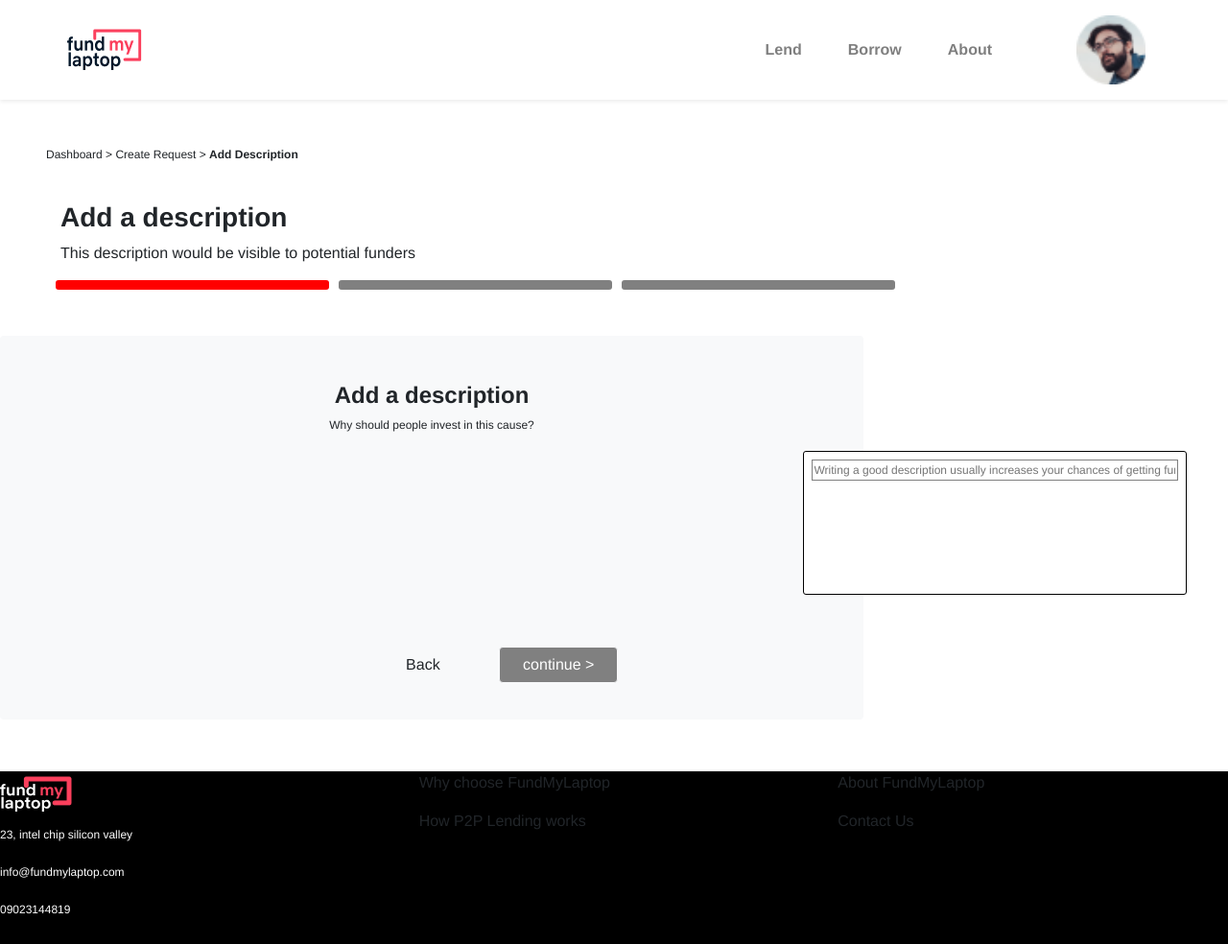
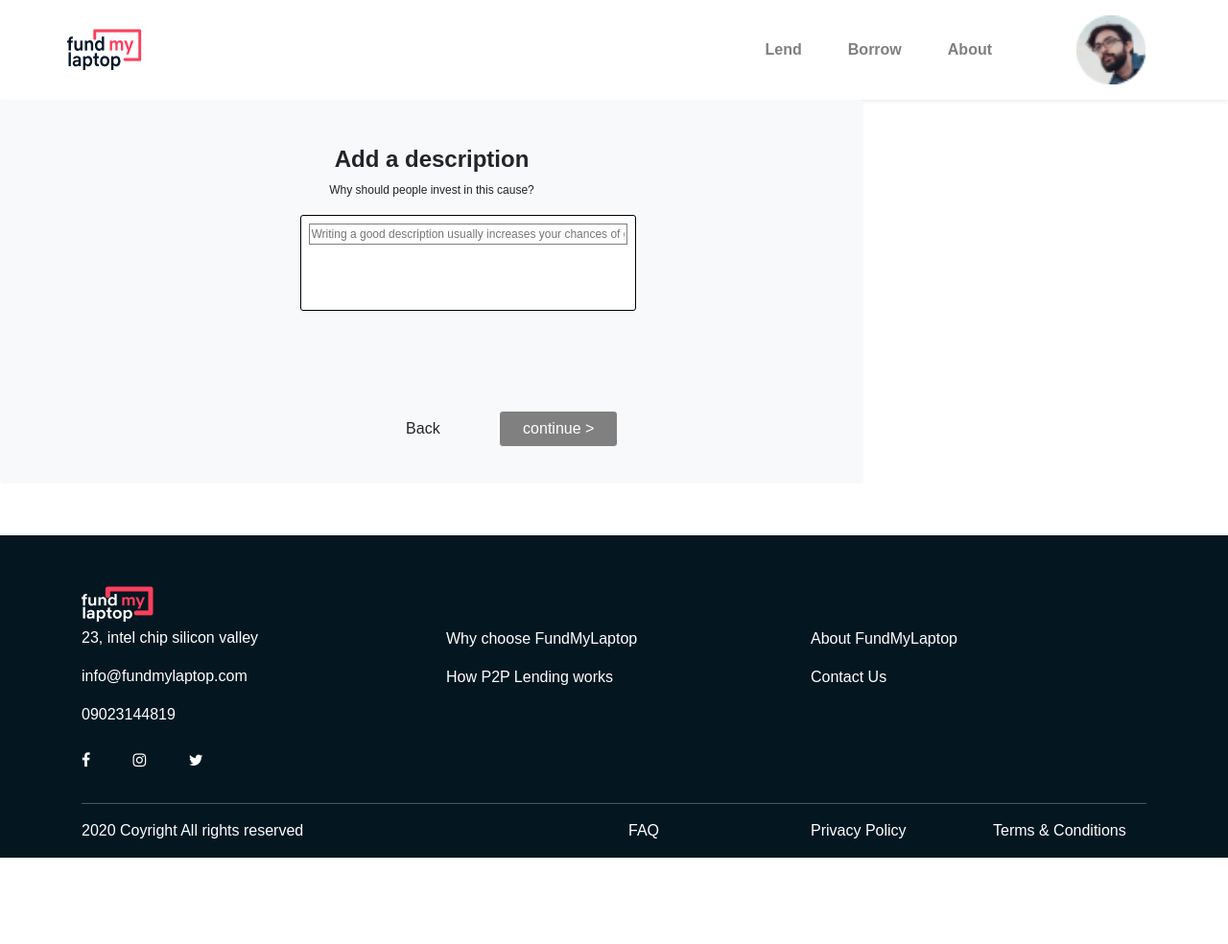
Before and after one commit to uchendu1/request-form-2, a plain HTML site: page index.html in a window 1280 px wide. Shown: the whole page at 96% size. After the commit the page ends 894 px from the top, so only its background shows below. Drawn offline with nearby package versions, Linux system fonts and the light colour scheme.

Commit message:
index.html modified

```diff
--- a/index.html
+++ b/index.html
@@ -13,80 +13,68 @@
     <title>Request Form Two</title>
     <style>
         body {
-            font-family: Helvetica, Sans-Serif;
-
+            font-family: "DM Sans", Sans-Serif;
         }
 
-
-        hr {
+        /* hr {
             width: 80px;
             height: 13px;
             margin-bottom: 50px;
             border-radius: 3px;
-        }
+        } */
 
         i {
             color: white;
         }
 
-        .hr-active {
+        /* .hr-active {
             background-color: red !important;
+        } */
 
-        }
-
-        .hr-disabled {
+        /* .hr-disabled {
             margin-left: 10px;
             height: 10px;
             background-color: grey;
             width: 40px;
-            border-radius: 3px
-        }
-
-
+            border-radius: 3px;
+        } */
 
         .divbig {
             background-color: grey;
             width: 900px;
             height: 400px;
-            position: relative;
+            /* position: relative; */
             border-radius: 4px;
             align-self: center;
-            margin: auto;
+            margin: 0  auto;
         }
-
-
 
         .largemb {
             margin-bottom: 100px;
             font-size: 12px;
-
         }
 
         footer {
             background-color: black;
-
         }
 
         .divmid {
-            margin: auto;
+            /* margin: auto; */
 
             font-size: 12px;
             color: grey;
             border-radius: 3px;
-            margin-top: 50px;
+            /* margin-top: 50px; */
             position: absolute;
             top: 30%;
-            /* bottom: 40%; */
-            left: 30%;
-            /* right: 340px; */
+            bottom: 40%;
+            left: -50%;
+            right: 40%;
             background-color: white;
-            width: 400px;
-            height: 150px;
+            width: 350px;
+            height: 100px;
             border: 1px solid black;
-
         }
-
-
 
         .continue {
             background-color: gray;
@@ -109,10 +97,10 @@
 
 
 <body>
-    <div class="nav-container container-fluid shadow-sm">
+    <header class="container-fluid shadow-sm">
         <nav class="navbar nav-top navbar-expand-md navbar-light container-md px-0">
             <a class="navbar-brand" href="#">
-                <img style="width: 100%; height: 100%;" src="./image/layer1.png" alt="">
+                <img style="width: 100%; height: 100%;" src="./image/layer1.png" alt="" />
             </a>
             <button class="navbar-toggler" type="button" data-toggle="collapse" data-target="#navbarSupportedContent"
                 aria-controls="navbarSupportedContent" aria-expanded="false" aria-label="Toggle navigation">
@@ -132,40 +120,43 @@
                     </li>
                     <li class="nav-item">
                         <a class="nav-link pl-md-4 font-weight-bold" href="#">
-                            <img style="width: 100%; heigth: 100%;" src="./image/UnleDoePix.png" alt="#"
-                                class=" px-4 mx-3 my-2 my-sm-0">
-
+                            <img width="100%" height="100%" src="./image/UnleDoePix.png" alt="#"
+                                class="px-4 mx-3 my-2 my-sm-0" />
                         </a>
                     </li>
                 </ul>
             </div>
         </nav>
-    </div>
+    </header>
 
-    <div class="container m-5 bg-white">
 
-        <div class="row" style="font-size: 12px;">
-            <p class=""> Dashboard > Create Request > <span class="font-weight-bold">Add Description</span></p>
+    <div class="row d-flex justify-content-center" >
+        <div class="col">
+            <div class="divbig text-center bg-light p-5 ">
+                <h4 class="font-weight-bold">Add a description</h4>
+                <p class="largemb">Why should people invest in this cause?</p>
+            </div>
         </div>
 
+        <div class="col">
+                <div class="divmid text-left p-2 m-0">
+                    <input style="width: 100%; border: 1px solid grey;" type="text"
+                        placeholder="Writing a good description usually increases your chances of getting funds by 63%">
 
-        <h3 class="mt-4 font-weight-bold">Add a description</h3>
-        <p class="Upload">This description would be visible to potential funders </p>
+                    </p>
+                </div>
+
+            </div>
 
 
-        <div class="row d-flex mb-4">
-            <div class=" col-3 hr-disabled hr-active"></div>
-            <div class=" col-3 hr-disabled "></div>
-            <div class="col-3 hr-disabled "></div>
-
-        </div>
+    </div>
 
 
 
-    </div>
-    <div class="row">
+    <!-- <div class="row d-flex justify-content-center">
 
         <div class="col">
+
             <div class="divbig text-center bg-light p-5 ">
                 <h4 class="font-weight-bold">Add a description</h4>
                 <p class="largemb">Why should people invest in this cause?</p>
@@ -181,8 +172,8 @@
             </div>
 
         </div>
-    </div>
-    </div>
+    </div> -->
+
 
 
     <div class=" row my-2 d-flex justify-content-around buttons">
@@ -195,36 +186,72 @@
     </div>
 
 
+    <section></section>
 
-    <footer>
-
-        <div>
+    <footer class="container-fluid" style="background-color: #041721;">
+        <div class="container pt-5" style="color: white;">
             <div class="row">
                 <div class="d-none d-sm-block col-sm-4">
-                    <div class="logo">
-                        <a class="navbar-brand" href="#">
-                            <img style="width: 100%; height: 100%;" src="./image/footer-logo.png" alt="#">
-                        </a>
-                        <p class="text-white" style="font-size: 12px; line-height: 39px;">23, intel chip silicon valley
-                            <br>
-                            info@fundmylaptop.com <br>
+                    <a class="navbar-brand" href="#">
+                        <img style="width: 100%; height: 100%;" src="./image/footer-logo.png" alt="#" />
+                    </a>
+                    <!-- <p class="text-white" style="font-size: 12px; line-height: 39px;">
+                              23, intel chip silicon valley
+                              <br />
+                              info@fundmylaptop.com <br />
 
-                            09023144819
-                        </p>
-
-                    </div>
+                              09023144819
+                          </p> -->
+                    <p>23, intel chip silicon valley</p>
+                    <p>info@fundmylaptop.com</p>
+                    <p>09023144819</p>
                 </div>
-                <div class="col-sm-4 col-12">
-                    <p> Why choose FundMyLaptop </p>
+                <div class="col-sm-4 pt-sm-5 text-center text-sm-left">
+                    <p class="">Why choose FundMyLaptop</p>
                     <p>How P2P Lending works</p>
                 </div>
-                <div class="col-sm-4 col-12">
-                    <p> About FundMyLaptop</p>
+                <div class="col-sm-4 pt-sm-5 text-center text-sm-left">
+                    <p>About FundMyLaptop</p>
                     <p>Contact Us</p>
                 </div>
             </div>
-            <div class="row"></div>
-            <div class="row"></div>
+            <hr class="d-block d-sm-none" style="background-color: white; opacity: 0.5;" />
+            <div class="row">
+                <div class="col-12 d-block d-sm-none text-center text-sm-left">
+
+                    <p>23, intel chip silicon valley</p>
+                    <p>info@fundmylaptop.com</p>
+                    <p>09023144819</p>
+                </div>
+            </div>
+            <hr class="d-block d-sm-none" style="background-color: white; opacity: 0.5;" />
+            <div class="row pt-sm-2 pb-sm-3">
+                <div class="col-12 col-sm-12 text-center text-sm-left">
+                    <i class="fa fa-facebook pr-sm-4 px-3 pl-sm-0"></i>
+                    <i class="fa fa-instagram pr-sm-4 px-3"></i>
+                    <i class="fa fa-twitter pr-sm-4 px-3"></i>
+                </div>
+            </div>
+            <hr class="d-block d-sm-none" style="background-color: white; opacity: 0.5;" />
+            <hr class="d-none d-sm-block" style="background-color: white; opacity: 0.3;" />
+            <div class="row text-center text-sm-left">
+                <div class="col-12 col-sm-6 pt-4 pt-sm-0">
+                    <p>2020 Coyright All rights reserved</p>
+                </div>
+                <div class="col-12 col-sm-6 order-first order-sm-last">
+                    <div class="row">
+                        <div class="col-sm-4">
+                            <a>FAQ</a>
+                        </div>
+                        <div class="col-sm-4">
+                            <a>Privacy Policy</a>
+                        </div>
+                        <div class="col-sm-4">
+                            <a>Terms & Conditions</a>
+                        </div>
+                    </div>
+                </div>
+            </div>
         </div>
     </footer>
 
```
